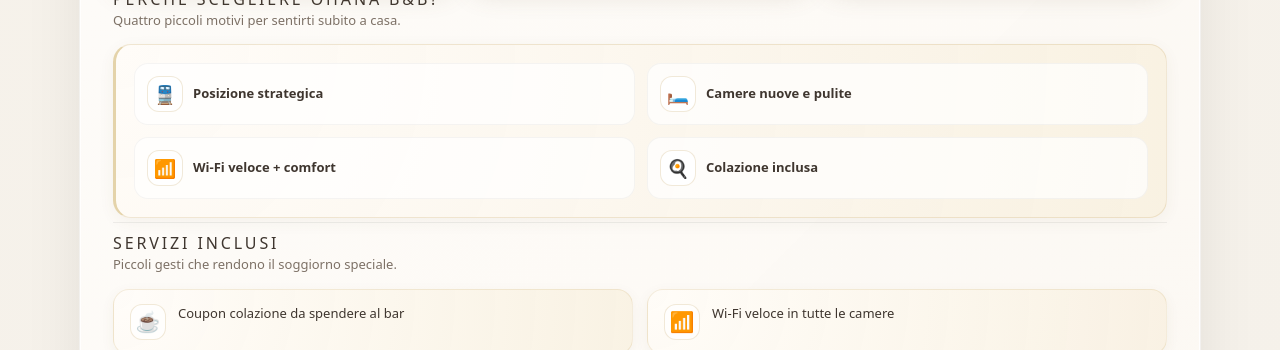
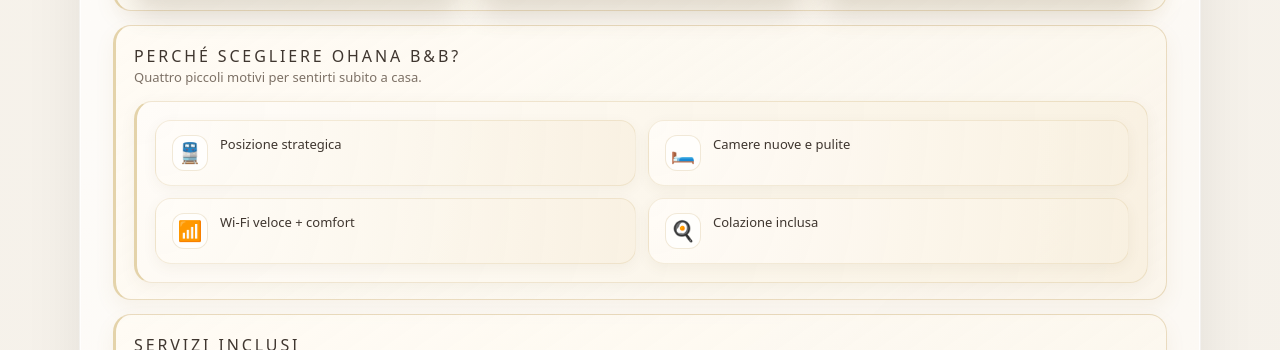
Before and after one commit to stasiosalvo/ohana-bnb, a Next.js app: page / in a window 1280 px wide. Shown: the part 2300-2650 px from the top of the page. Built offline with nearby package versions, Linux system fonts and the light colour scheme; no server answers.

Commit message:
update booking and home UI styles, pricing rules, and section/card alignment

```diff
--- a/src/app/globals.css
+++ b/src/app/globals.css
@@ -911,6 +911,24 @@ section.promo-banner .promo-banner-cta:hover {
   margin-top: 4px;
 }
 
+.section--gold-frame {
+  padding: 18px 18px 16px;
+  margin-top: 14px;
+  border-top: none;
+  border-radius: 18px;
+  border: 1px solid rgba(200, 169, 106, 0.38);
+  border-left: 3px solid var(--color-accent-soft);
+  background: linear-gradient(145deg, rgba(255, 251, 243, 0.75), rgba(249, 242, 227, 0.52));
+  box-shadow: 0 8px 20px rgba(164, 129, 62, 0.08);
+}
+
+.section-inner-gold {
+  border-radius: 24px;
+  padding: 16px;
+  border: 1px solid rgba(200, 169, 106, 0.32);
+  background: linear-gradient(145deg, rgba(255, 251, 243, 0.7), rgba(250, 243, 229, 0.5));
+}
+
 .section-header {
   display: flex;
   justify-content: space-between;
@@ -1357,32 +1375,19 @@ section.promo-banner .promo-banner-cta:hover {
 }
 
 .why-item {
-  display: flex;
-  align-items: center;
-  gap: 10px;
-  padding: 12px 12px;
-  border-radius: 14px;
-  background: rgba(255, 255, 255, 0.7);
-  border: 1px solid rgba(0, 0, 0, 0.04);
+  list-style: none;
+}
+
+.why-item:hover {
+  /* Uses .service-card:hover style for visual consistency */
 }
 
 .why-emoji {
-  width: 36px;
-  height: 36px;
-  display: flex;
-  align-items: center;
-  justify-content: center;
-  border-radius: 12px;
-  background: rgba(255, 255, 255, 0.9);
-  border: 1px solid rgba(200, 169, 106, 0.25);
-  flex-shrink: 0;
-  font-size: 18px;
+  /* Uses .service-icon style */
 }
 
 .why-text {
-  font-size: 13px;
-  font-weight: 600;
-  color: var(--color-text);
+  /* Uses .service-text style */
 }
 
 @media (max-width: 640px) {
@@ -2347,7 +2352,7 @@ button.booking-room-card {
   padding: 22px 20px;
   display: flex;
   flex-direction: column;
-  justify-content: center;
+  justify-content: flex-start;
   gap: 10px;
 }
 .gallery-room-name {
--- a/src/app/page.tsx
+++ b/src/app/page.tsx
@@ -750,7 +750,7 @@ export default function Home() {
             </aside>
           </section>
 
-          <section id="camere" className="section" aria-labelledby="rooms-title">
+          <section id="camere" className="section section--gold-frame" aria-labelledby="rooms-title">
             <div className="section-header">
               <div>
                 <h2 className="section-title">{t.roomsTitle}</h2>
@@ -884,7 +884,7 @@ export default function Home() {
 
           <section
             id="perche"
-            className="section"
+            className="section section--gold-frame"
             aria-labelledby="why-title"
           >
             <div className="section-header">
@@ -899,11 +899,11 @@ export default function Home() {
             <div className="why-card">
               <ul className="why-list" aria-label={t.whyTitle}>
                 {t.whyItems.map((item, idx) => (
-                  <li key={`${item.text}-${idx}`} className="why-item">
-                    <span className="why-emoji" aria-hidden>
+                  <li key={`${item.text}-${idx}`} className="service-card why-item">
+                    <span className="service-icon why-emoji" aria-hidden>
                       {item.icon}
                     </span>
-                    <span className="why-text">{item.text}</span>
+                    <span className="service-text why-text">{item.text}</span>
                   </li>
                 ))}
               </ul>
@@ -912,7 +912,7 @@ export default function Home() {
 
           <section
             id="servizi"
-            className="section"
+            className="section section--gold-frame"
             aria-labelledby="services-title"
           >
             <div className="section-header">
@@ -924,6 +924,7 @@ export default function Home() {
               </div>
             </div>
 
+            <div className="section-inner-gold">
             <div className="services-grid">
               <div className="service-card">
                 <span className="service-icon" aria-hidden>☕</span>
@@ -973,11 +974,12 @@ export default function Home() {
                 </span>
               </div>
             </div>
+            </div>
           </section>
 
           <section
             id="recensioni"
-            className="section"
+            className="section section--gold-frame"
             aria-labelledby="reviews-title"
           >
             <div className="section-header">
@@ -988,6 +990,7 @@ export default function Home() {
                 <p className="section-subtitle">{t.reviewsSubtitle}</p>
               </div>
             </div>
+            <div className="section-inner-gold">
             <div className="reviews-layout">
               <div className="reviews-list-scroll" aria-label={x.reviewsListAria}>
                 <div className="reviews-list">
@@ -1076,11 +1079,12 @@ export default function Home() {
                 )}
               </div>
             </div>
+            </div>
           </section>
 
           <section
             id="contatti"
-            className="section"
+            className="section section--gold-frame"
             aria-labelledby="contacts-title"
           >
             <div className="section-header">
```
